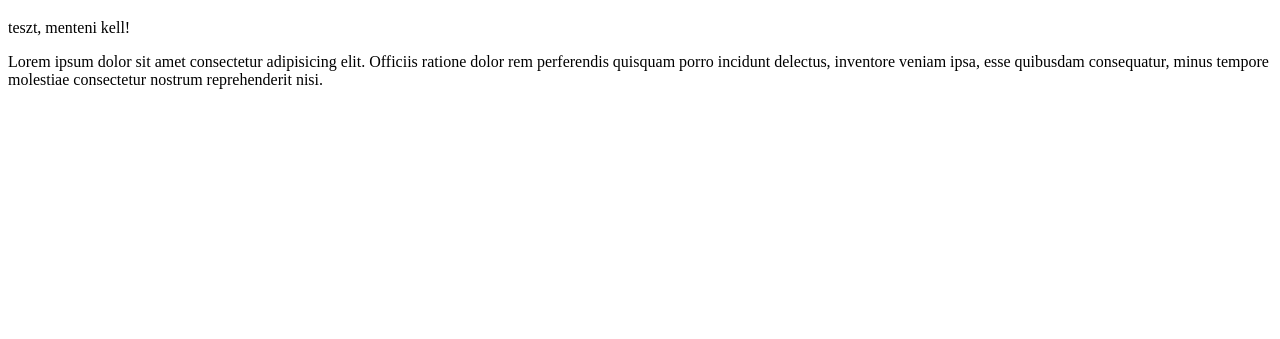
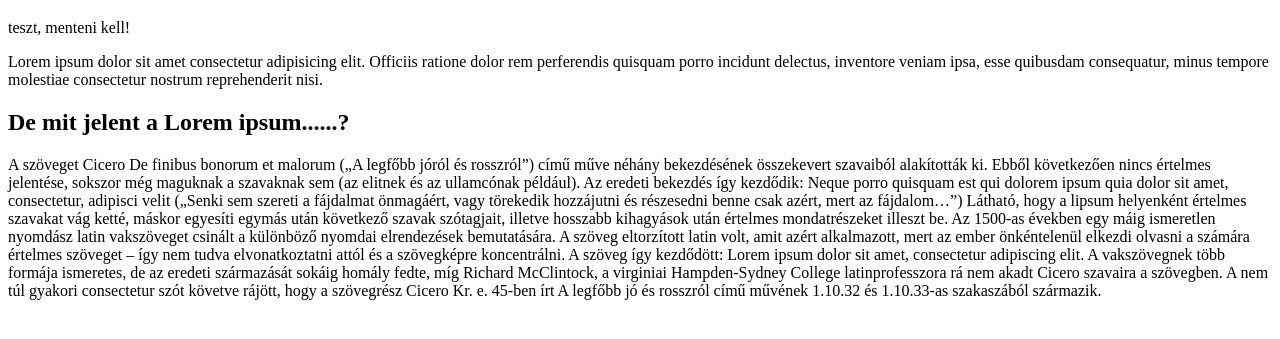
Before and after one commit to GyorgyLaposi/second-demo-side, a plain HTML site: page index.html in a window 1280 px wide. Shown: the part 61-400 px from the top of the page. Drawn offline with Linux system fonts and the light colour scheme.

Commit message:
add meaning lorem ipsum

```diff
--- a/index.html
+++ b/index.html
@@ -9,5 +9,13 @@
     <h1>György's second website</h1>
     <p>teszt, menteni kell!</p>
     <p> Lorem ipsum dolor sit amet consectetur adipisicing elit. Officiis ratione dolor rem perferendis quisquam porro incidunt delectus, inventore veniam ipsa, esse quibusdam consequatur, minus tempore molestiae consectetur nostrum reprehenderit nisi.</p>
+
+
+    <h2>De mit jelent a Lorem ipsum......?</h2>
+
+
+    <p>A szöveget Cicero De finibus bonorum et malorum („A legfőbb jóról és rosszról”) című műve néhány bekezdésének összekevert szavaiból alakították ki. Ebből következően nincs értelmes jelentése, sokszor még maguknak a szavaknak sem (az elitnek és az ullamcónak például). Az eredeti bekezdés így kezdődik: Neque porro quisquam est qui dolorem ipsum quia dolor sit amet, consectetur, adipisci velit („Senki sem szereti a fájdalmat önmagáért, vagy törekedik hozzájutni és részesedni benne csak azért, mert az fájdalom…”) Látható, hogy a lipsum helyenként értelmes szavakat vág ketté, máskor egyesíti egymás után következő szavak szótagjait, illetve hosszabb kihagyások után értelmes mondatrészeket illeszt be.
+
+        Az 1500-as években egy máig ismeretlen nyomdász latin vakszöveget csinált a különböző nyomdai elrendezések bemutatására. A szöveg eltorzított latin volt, amit azért alkalmazott, mert az ember önkéntelenül elkezdi olvasni a számára értelmes szöveget – így nem tudva elvonatkoztatni attól és a szövegképre koncentrálni. A szöveg így kezdődött: Lorem ipsum dolor sit amet, consectetur adipiscing elit. A vakszövegnek több formája ismeretes, de az eredeti származását sokáig homály fedte, míg Richard McClintock, a virginiai Hampden-Sydney College latinprofesszora rá nem akadt Cicero szavaira a szövegben. A nem túl gyakori consectetur szót követve rájött, hogy a szövegrész Cicero Kr. e. 45-ben írt A legfőbb jó és rosszról című művének 1.10.32 és 1.10.33-as szakaszából származik.</p>
 </body>
 </html>
```
